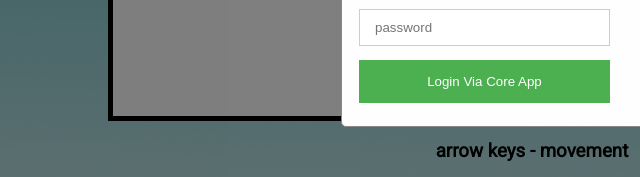
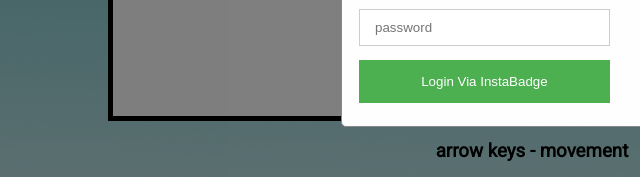
Before and after one commit to kguo6/Comp4711-Tank-Game-App, a website: page static/index.html in a window 1280 px wide. Shown: the part 527-704 px from the top of the page, 27-667 px from the left. Drawn offline with nearby package versions, Linux system fonts and the light colour scheme; no server answers.

Commit message:
Updated core app name

```diff
--- a/static/index.html
+++ b/static/index.html
@@ -30,7 +30,7 @@
                     <input id="core-username" type="text" placeholder="username" name="username" required>
                     <input id="core-email" type="text" placeholder="email" name="uname" required>
                     <input id="core-pw" type="password" placeholder="password" name="psw" required>
-                    <button id="core-login" class="login-button" type="button">Login Via Core App</button>
+                    <button id="core-login" class="login-button" type="button">Login Via InstaBadge</button>
                     <span id="error-msg">Invalid user credentials.</span>
                 </form>
             </div>
```
